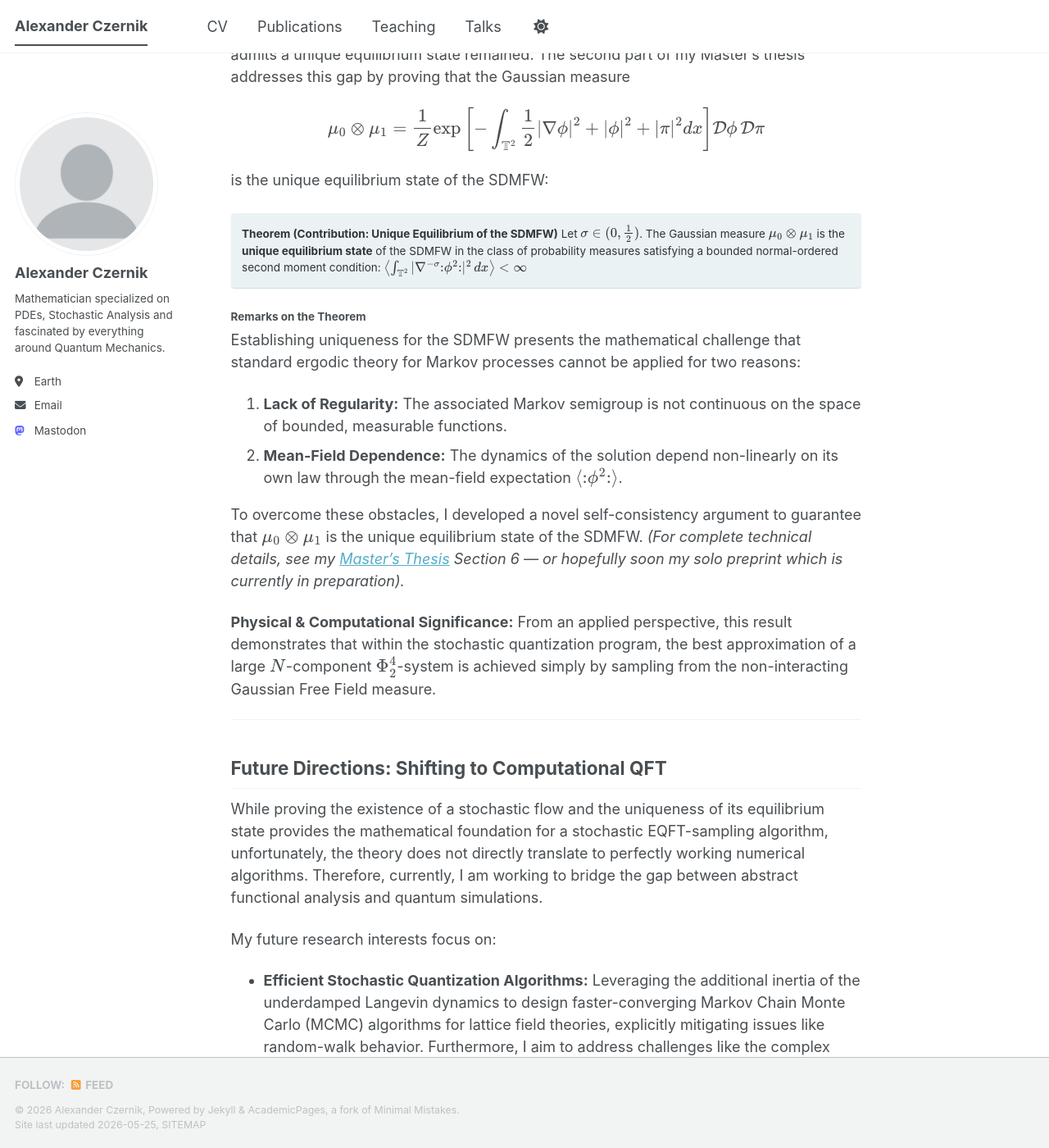
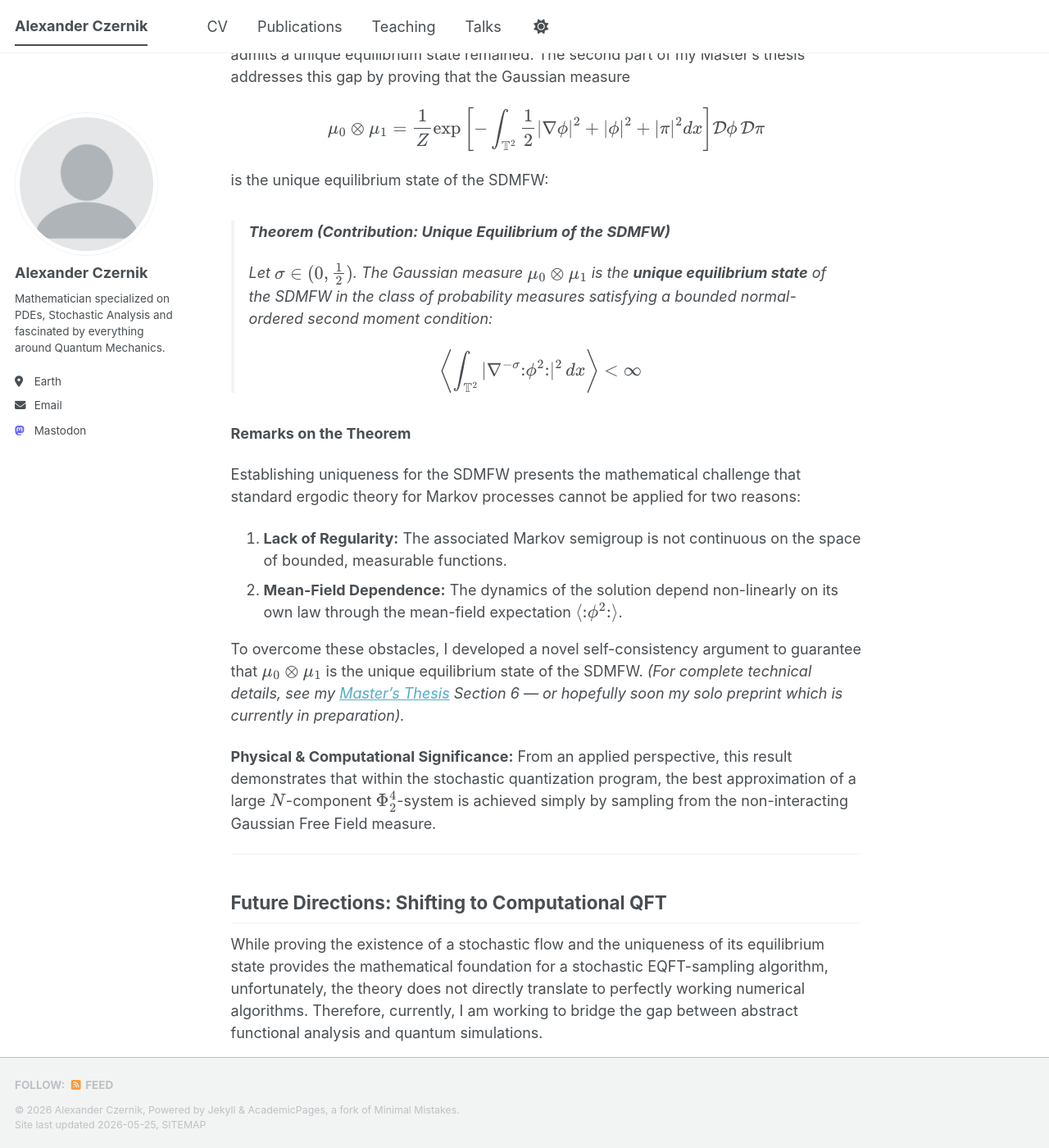
Before and after one commit to alexanderczernik/alexanderczernik.github.io, a Jekyll site: the page built from _pages/about.md, in a window 1280 px wide and 1400 px high, scrolled down 3132 px. Shown: the whole window at 82% size. Built offline with Jekyll 4.4.1, drawn with Linux system fonts in a browser that asks for light colours; a script bundle is joined from its source files by our own code; library files that are not in the unit come from our copies.

Commit message:
Update styling and theorem formatting in about.md

```diff
--- a/_pages/about.md
+++ b/_pages/about.md
@@ -9,16 +9,29 @@ header:
   overlay_image: langevin-banner.png
   overlay_filter: 0.2
 ---
-
 <style>
-  /* Increase the height of the banner image */
+  /* 1. Make the banner taller */
   .page__hero--overlay {
     padding-top: 150px !important;
     padding-bottom: 150px !important;
   }
 
+  /* 2. Hide the fallback title text so the banner is pure art
+  .page__hero--overlay .page__title {
+    display: none !important;
+  }
+  */
+
+  /* 3. Push the sidebar down below the banner */
   .sidebar {
     margin-top: 2em !important;
+  }
+
+  /* 4. Force the sidebar down on desktop screens (Overriding the theme's negative margin) */
+  @media (min-width: 64em) {
+    .sidebar {
+      margin-top: 2em !important;
+    }
   }
 </style>
 
@@ -94,14 +107,16 @@ $$\mu_0 \otimes \mu_1 = \frac{1}{Z} \exp \left[ - \int_{\mathbb{T}^2} \frac{1}{2
 
 is the unique equilibrium state of the SDMFW:
 
-**Theorem (Contribution: Unique Equilibrium of the SDMFW)**
-Let $$\sigma \in (0, \frac{1}{2})$$. The Gaussian measure $$\mu_0 \otimes \mu_1$$ is the **unique equilibrium state** of the SDMFW in the class of probability measures satisfying a bounded normal-ordered second moment condition:
-$$
-\left\langle \int_{\mathbb{T}^2} |\nabla^{-\sigma} \wick{\phi^{2}}|^2 \, dx \right\rangle < \infty
-$$
-{: .notice--info}
+> **Theorem (Contribution: Unique Equilibrium of the SDMFW)**
+>
+>Let $$\sigma \in (0, \frac{1}{2})$$. The Gaussian measure $$\mu_0 \otimes \mu_1$$ is the **unique equilibrium state** of the SDMFW in the class of probability measures satisfying a bounded normal-ordered second moment condition:
+>
+>$$
+>\left\langle \int_{\mathbb{T}^2} |\nabla^{-\sigma} \wick{\phi^{2}}|^2 \, dx \right\rangle < \infty
+>$$
 
-#### Remarks on the Theorem
+**Remarks on the Theorem**
+
 Establishing uniqueness for the SDMFW presents the mathematical challenge that standard ergodic theory for Markov processes cannot be applied for two reasons:
 1. **Lack of Regularity:** The associated Markov semigroup is not continuous on the space of bounded, measurable functions.
 2. **Mean-Field Dependence:** The dynamics of the solution depend non-linearly on its own law through the mean-field expectation $$\langle \wick{\phi^{2}} \rangle$$.
```
